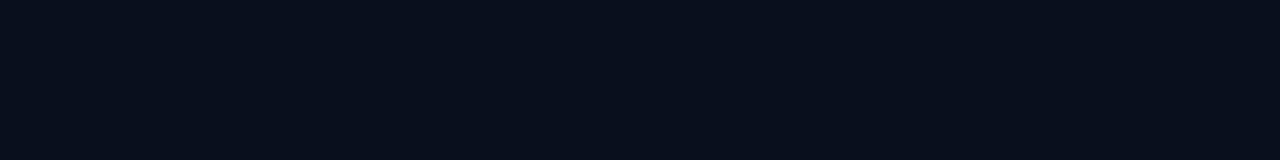
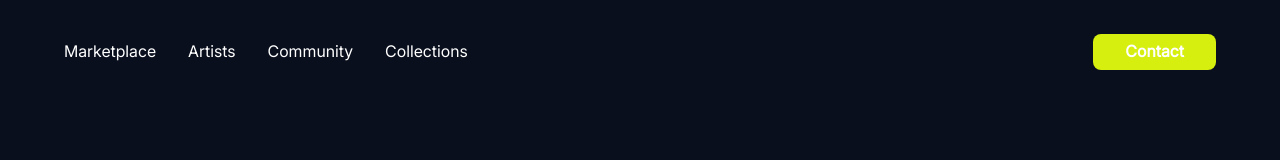
Before and after one commit to uabdirasul/marketplace, a website: page index.html in a window 1280 px wide. Drawn offline with Linux system fonts and the light colour scheme.

Commit message:
add header

```diff
--- a/index.html
+++ b/index.html
@@ -9,6 +9,27 @@
 </head>
 
 <body>
+  <header class="header container">
+    <nav class="header__nav">
+      <ul class="header__nav-list">
+        <li class="header__nav-item">
+          <a href="#" class="header__nav-link">Marketplace</a>
+        </li>
+        <li class="header__nav-item">
+          <a href="#" class="header__nav-link">Artists</a>
+        </li>
+        <li class="header__nav-item">
+          <a href="#" class="header__nav-link">Community</a>
+        </li>
+        <li class="header__nav-item">
+          <a href="#" class="header__nav-link">Collections</a>
+        </li>
+      </ul>
+    </nav>
+    <button class="header__cta-button" type="button">
+      <span>Contact</span>
+    </button>
+  </header>
 </body>
 
 </html>
--- a/styles/style.css
+++ b/styles/style.css
@@ -8,6 +8,13 @@
 @font-face {
   font-family: "Jost";
   src: url("/fonts/Jost-Regular.ttf") format("truetype");
+  font-weight: 400;
+  font-style: normal;
+}
+
+@font-face {
+  font-family: "Inter";
+  src: url("/fonts/Inter_18pt-Regular.ttf") format("truetype");
   font-weight: 400;
   font-style: normal;
 }
@@ -33,3 +40,67 @@ img {
 body {
   background-color: #090f1d;
 }
+
+.container {
+  width: 90%;
+  margin: 0 auto;
+}
+
+/* header */
+.header {
+  display: flex;
+  justify-content: space-between;
+  align-items: center;
+  height: 6.5rem;
+}
+
+.header__nav-list {
+  display: flex;
+}
+
+.header__nav-item {
+  list-style-type: none;
+  transition: border-bottom 0.3s ease;
+  border-bottom: 1px solid transparent;
+}
+
+.header__nav-item:hover {
+  border-bottom: 1px solid var(--primary-color);
+}
+
+.header__nav-item:not(:last-child) {
+  margin-right: 2rem;
+}
+
+.header__nav-link {
+  font-family: Inter, sans-serif;
+  font-weight: 400;
+  font-size: 16px;
+  line-height: 160%;
+  letter-spacing: 0px;
+  color: var(--secondary-color-2);
+  text-decoration: none;
+}
+
+.header__cta-button {
+  background-color: var(--primary-color);
+  border: none;
+  border-radius: 0.5rem;
+  padding: 0.5rem 2rem;
+  cursor: pointer;
+  transition: background-color 0.3s ease;
+}
+
+.header__cta-button:hover {
+  background-color: #c5d800;
+}
+
+.header__cta-button span {
+  color: var(--secondary-color-2);
+  font-family: Inter, sans-serif;
+  font-weight: 700;
+  font-size: 1rem;
+  line-height: 120%;
+  letter-spacing: 0em;
+}
+/* /header */
```
Also changed, not shown: fonts/Inter_18pt-Regular.ttf (added).
